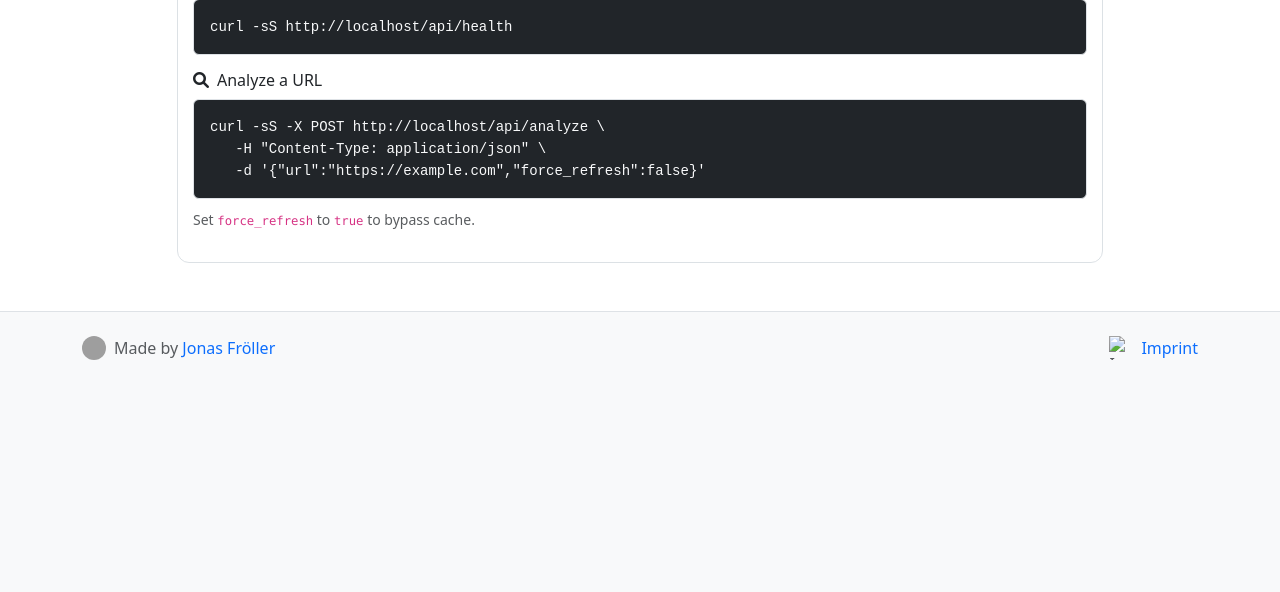
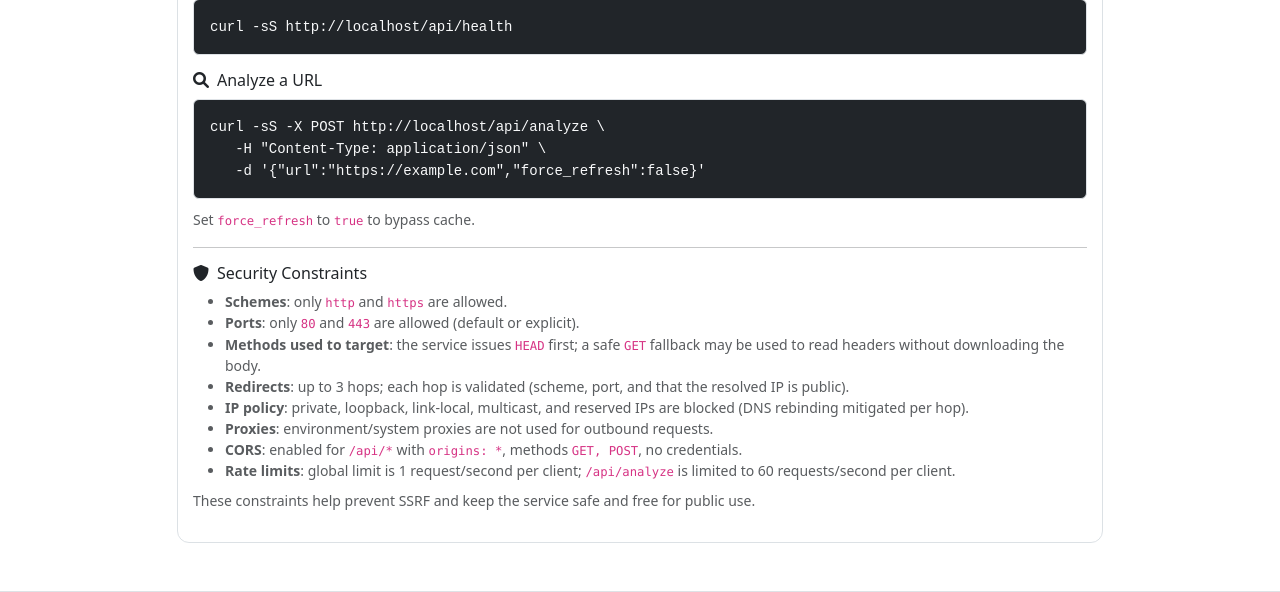
Before and after one commit to jonasfroeller/header-checker, a Flask app: page / in a window 1280 px wide. Shown: the part 619-1211 px from the top of the page. Before the commit the page ends 979 px from the top, so only its background shows below. Run offline with Flask 3, Linux system fonts and the light colour scheme; some libraries are stand-ins or nearby versions; grey boxes are pictures that could not be loaded.

Commit message:
feat(security): harden API, SSRF defenses, and rate limits; update docs
- Add CORS for /api/* with open origins (no credentials)
- Add security headers for API responses (X-Frame-Options DENY, strict Cache-Control, Permissions-Policy, minimal CSP, CORP, X-XSS-Protection)
- Generate SESSION_SECRET at startup if missing (warn in prod)
- Gate ProxyFix trust via TRUST_PROXY; keep x_for off by default
- Enforce request size limit (MAX_CONTENT_LENGTH=64KB)
- Harden outbound requests against SSRF:
  - Disable env/system proxies
  - Validate resolved IPs per hop (block private/loopback/link-local/reserved/multicast)
  - Restrict ports to 80/443
  - Manual redirects (max 3) with per-hop validation
  - Prefer HEAD; safe GET fallback with stream/no body
- Rate limiting:
  - Global default: 1 req/sec
  - /api/analyze: 60 req/sec (override global)
- Docs:
  - Update HTML API docs with schemes/ports/methods/redirects/proxy/CORS/rate-limits
  - README: add API + outbound security constraints
- Misc: align logging/health behavior; minor style fixes

```diff
--- a/app.py
+++ b/app.py
@@ -4,6 +4,8 @@ from flask import Flask, request, jsonify, render_template
 from flask_limiter import Limiter
 from flask_limiter.util import get_remote_address
 from werkzeug.middleware.proxy_fix import ProxyFix
+from flask_cors import CORS
+import secrets
 from services.humble_service import HumbleService
 from services.cache_service import CacheService
 from utils.validators import URLValidator
@@ -12,19 +14,80 @@ logging.basicConfig(level=logging.DEBUG)
 logger = logging.getLogger(__name__)
 
 app = Flask(__name__)
-app.secret_key = os.environ.get(
-    "SESSION_SECRET", "dev-secret-key-change-in-production")
-app.wsgi_app = ProxyFix(app.wsgi_app, x_proto=1, x_host=1)
+app.config['MAX_CONTENT_LENGTH'] = 64 * 1024  # 64KB limit for request bodies
+
+_env = (os.environ.get('FLASK_ENV') or '').lower()
+_app_env = (os.environ.get('APP_ENV') or '').lower()
+_is_production = 'production' in {_env, _app_env}
+_session_secret = os.environ.get("SESSION_SECRET")
+if not _session_secret:
+    _session_secret = secrets.token_urlsafe(32)
+    if _is_production:
+        logger.warning(
+            "SESSION_SECRET not set; generated ephemeral secret. "
+            "Sessions/cookies will be invalidated on restart and key must be consistent across replicas."
+        )
+app.secret_key = _session_secret
+
+_trust_proxy = os.environ.get('TRUST_PROXY', '0') in {'1', 'true', 'yes', 'on'}
+if _trust_proxy:
+    app.wsgi_app = ProxyFix(app.wsgi_app, x_for=1, x_proto=1, x_host=1)
+else:
+    app.wsgi_app = ProxyFix(app.wsgi_app, x_proto=1, x_host=1)
+
+CORS(app, resources={r"/api/*": {
+    "origins": "*",
+    "methods": ["GET", "POST"],
+    "allow_headers": ["Content-Type"],
+    "supports_credentials": False
+}})
 
 limiter = Limiter(
     key_func=get_remote_address,
-    default_limits=["200 per day", "50 per hour"]
+    default_limits=["1 per second"]
 )
 limiter.init_app(app)
 
 humble_service = HumbleService()
 cache_service = CacheService()
 url_validator = URLValidator()
+
+
+@app.after_request
+def add_security_headers(resp):
+    """Add basic security headers for API responses."""
+    resp.headers.setdefault('X-Content-Type-Options', 'nosniff')
+    resp.headers.setdefault('Referrer-Policy', 'no-referrer')
+
+    try:
+        path = request.path or ''
+    except Exception:
+        path = ''
+
+    if path.startswith('/api/'):
+        # Prevent clickjacking of API responses
+        resp.headers.setdefault('X-Frame-Options', 'DENY')
+
+        # Strict cache policy for sensitive API responses
+        resp.headers.setdefault(
+            'Cache-Control', 'no-store, no-cache, must-revalidate, max-age=0')
+        resp.headers.setdefault('Pragma', 'no-cache')
+        resp.headers.setdefault('Expires', '0')
+
+        # Lock down powerful browser features
+        resp.headers.setdefault(
+            'Permissions-Policy', 'accelerometer=(), camera=(), microphone=(), geolocation=(), gyroscope=(), magnetometer=(), payment=(), usb=()')
+
+        # Minimal CSP for API responses
+        resp.headers.setdefault(
+            'Content-Security-Policy', "default-src 'none'; frame-ancestors 'none'; base-uri 'none'")
+
+        # Cross-origin resource policy: allow cross-origin fetches
+        resp.headers.setdefault('Cross-Origin-Resource-Policy', 'cross-origin')
+
+        # XSS protection header for legacy scanners/browsers
+        resp.headers.setdefault('X-XSS-Protection', '1; mode=block')
+    return resp
 
 
 @app.route('/')
@@ -37,7 +100,7 @@ def index():
 
 
 @app.route('/api/analyze', methods=['POST'])
-@limiter.limit("10 per minute")
+@limiter.limit("60 per second", override_defaults=True)
 def analyze_url():
     """
     Analyze a URL for HTTP security headers
@@ -138,7 +201,8 @@ def health_check():
 def clear_cache():
     """Clear the analysis cache"""
     try:
-        is_dev_mode = app.debug or os.environ.get('FLASK_ENV') == 'development' or os.environ.get('REPL_SLUG')
+        is_dev_mode = app.debug or os.environ.get(
+            'FLASK_ENV') == 'development' or os.environ.get('REPL_SLUG')
         if not is_dev_mode:
             return jsonify({
                 'error': 'Forbidden',
@@ -185,4 +249,6 @@ def internal_error_handler(e):
 
 
 if __name__ == '__main__':
-    app.run(host='0.0.0.0', port=5000, debug=True)
+    debug_flag = (os.environ.get('FLASK_ENV') == 'development') or bool(
+        os.environ.get('REPL_SLUG'))
+    app.run(host='0.0.0.0', port=5000, debug=debug_flag)
--- a/pyproject.toml
+++ b/pyproject.toml
@@ -8,6 +8,7 @@ dependencies = [
     "flask-limiter>=3.12",
     "flask>=3.1.1",
     "flask-sqlalchemy>=3.1.1",
+    "flask-cors>=5.0.0",
     "gunicorn>=23.0.0",
     "psycopg2-binary>=2.9.10",
     "werkzeug>=3.1.3",
--- a/templates/index.html
+++ b/templates/index.html
@@ -361,6 +361,21 @@
   -d '{"url":"https://example.com","force_refresh":false}'</code></pre>
                   <small class="text-muted">Set <code>force_refresh</code> to <code>true</code> to bypass cache.</small>
                 </div>
+                <hr />
+                <div class="mb-3">
+                  <h6 class="mb-2"><i class="fas fa-shield-alt me-2"></i>Security Constraints</h6>
+                  <ul class="small text-muted mb-2">
+                    <li><strong>Schemes</strong>: only <code>http</code> and <code>https</code> are allowed.</li>
+                    <li><strong>Ports</strong>: only <code>80</code> and <code>443</code> are allowed (default or explicit).</li>
+                    <li><strong>Methods used to target</strong>: the service issues <code>HEAD</code> first; a safe <code>GET</code> fallback may be used to read headers without downloading the body.</li>
+                    <li><strong>Redirects</strong>: up to 3 hops; each hop is validated (scheme, port, and that the resolved IP is public).</li>
+                    <li><strong>IP policy</strong>: private, loopback, link-local, multicast, and reserved IPs are blocked (DNS rebinding mitigated per hop).</li>
+                    <li><strong>Proxies</strong>: environment/system proxies are not used for outbound requests.</li>
+                    <li><strong>CORS</strong>: enabled for <code>/api/*</code> with <code>origins: *</code>, methods <code>GET, POST</code>, no credentials.</li>
+                    <li><strong>Rate limits</strong>: global limit is 1 request/second per client; <code>/api/analyze</code> is limited to 60 requests/second per client.</li>
+                  </ul>
+                  <p class="small text-muted mb-0">These constraints help prevent SSRF and keep the service safe and free for public use.</p>
+                </div>
               </div>
             </div>
           </div>
```
Also changed, not shown: services/humble_service.py (+84 -19 lines), 1 other file.
